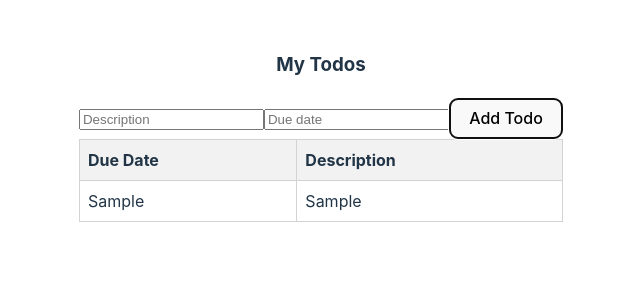
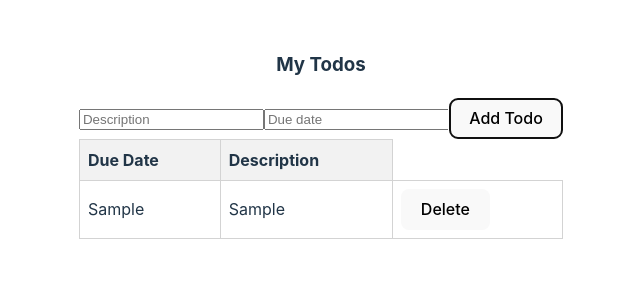
Before and after one commit to AlisaErmel/fep, a React (Vite) app: page / in a window 1280 px wide. Both pictures are taken after typing "Sample", "Sample" into the empty fields and a click on the button "Add Todo". Shown: the top 300 px of the page, without its empty margins (319-959 px from the left). Built offline with nearby package versions, Linux system fonts and the light colour scheme.

Commit message:
Exercise enhanced

```diff
--- a/src/components/Todolist.jsx
+++ b/src/components/Todolist.jsx
@@ -10,6 +10,10 @@ function Todolist() {
             setTodos([todo, ...todos]);
             setTodo({ description: "", duedate: "" })
         }
+    }
+
+    const handleDelete = (row) => {
+        setTodos(todos.filter((_, index) => row != index));
     }
 
     return (
@@ -39,6 +43,9 @@ function Todolist() {
                             <tr key={index}>
                                 <td>{todo1.description}</td>
                                 <td>{todo1.duedate}</td>
+                                <td>
+                                    <button onClick={() => handleDelete(index)}>Delete</button>
+                                </td>
                             </tr>)
                     }
                 </tbody>
```
